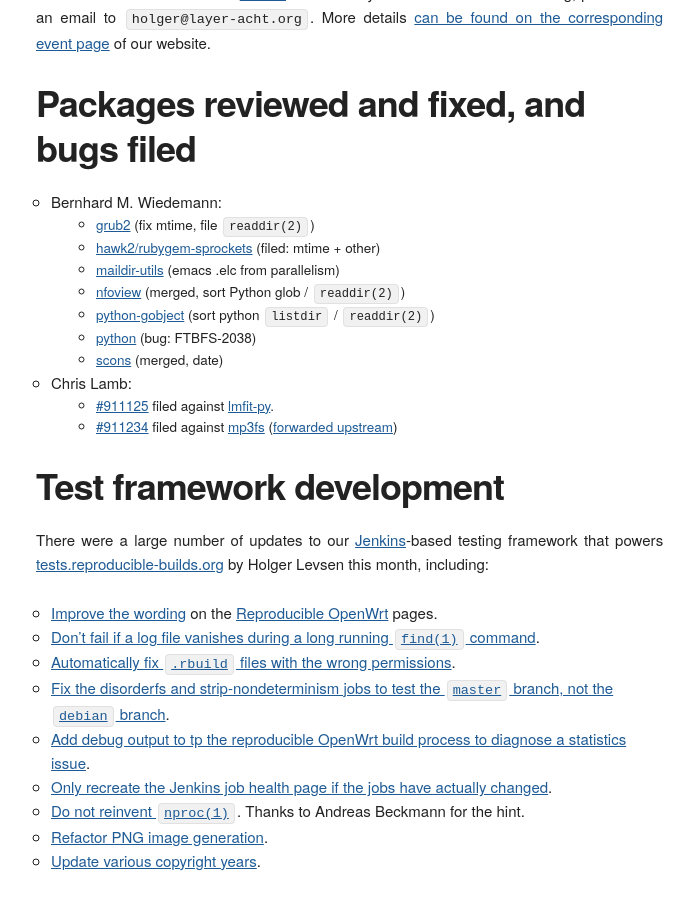
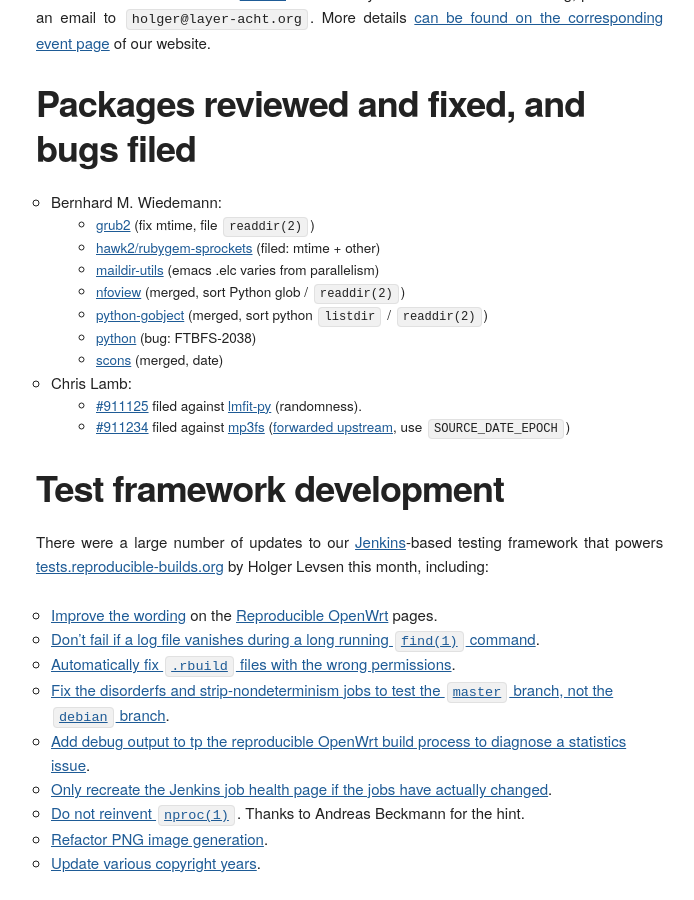
Before and after one commit to prototypefund/reproducible-website, a Jekyll site: the page built from _blog/posts/182.md, in a window 1280 px wide and 900 px high, scrolled down 1225 px. Shown: the whole window, without its empty margins (124-818 px from the left). Built offline with Jekyll 4.4.1, drawn with Linux system fonts in a browser that asks for light colours; some web fonts are replaced.

Commit message:
182: 1 merged, add patch details

```diff
--- a/_blog/posts/182.md
+++ b/_blog/posts/182.md
@@ -25,15 +25,15 @@
 * Bernhard M. Wiedemann:
     * [grub2](https://savannah.gnu.org/bugs/index.php?54841) (fix mtime, file `readdir(2)`)
     * [hawk2/rubygem-sprockets](https://bugzilla.opensuse.org/show_bug.cgi?id=1112159) (filed: mtime + other)
-    * [maildir-utils](https://bugzilla.opensuse.org/show_bug.cgi?id=1111950) (emacs .elc from parallelism)
+    * [maildir-utils](https://bugzilla.opensuse.org/show_bug.cgi?id=1111950) (emacs .elc varies from parallelism)
     * [nfoview](https://github.com/otsaloma/nfoview/pull/15) (merged, sort Python glob / `readdir(2)`)
-    * [python-gobject](https://gitlab.gnome.org/GNOME/pygobject/merge_requests/94) (sort python `listdir` / `readdir(2)`)
+    * [python-gobject](https://gitlab.gnome.org/GNOME/pygobject/merge_requests/94) (merged, sort python `listdir` / `readdir(2)`)
     * [python](https://bugs.python.org/issue34990) (bug: FTBFS-2038)
     * [scons](https://github.com/SCons/scons/pull/3221) (merged, date)
 
 * Chris Lamb:
-    * [#911125](https://bugs.debian.org/911125) filed against [lmfit-py](https://tracker.debian.org/pkg/lmfit-py).
-    * [#911234](https://bugs.debian.org/911234) filed against [mp3fs](https://tracker.debian.org/pkg/mp3fs) ([forwarded upstream](https://github.com/khenriks/mp3fs/pull/59))
+    * [#911125](https://bugs.debian.org/911125) filed against [lmfit-py](https://tracker.debian.org/pkg/lmfit-py) (randomness).
+    * [#911234](https://bugs.debian.org/911234) filed against [mp3fs](https://tracker.debian.org/pkg/mp3fs) ([forwarded upstream](https://github.com/khenriks/mp3fs/pull/59), use `SOURCE_DATE_EPOCH`)
 
 Test framework development
 --------------------------
```
